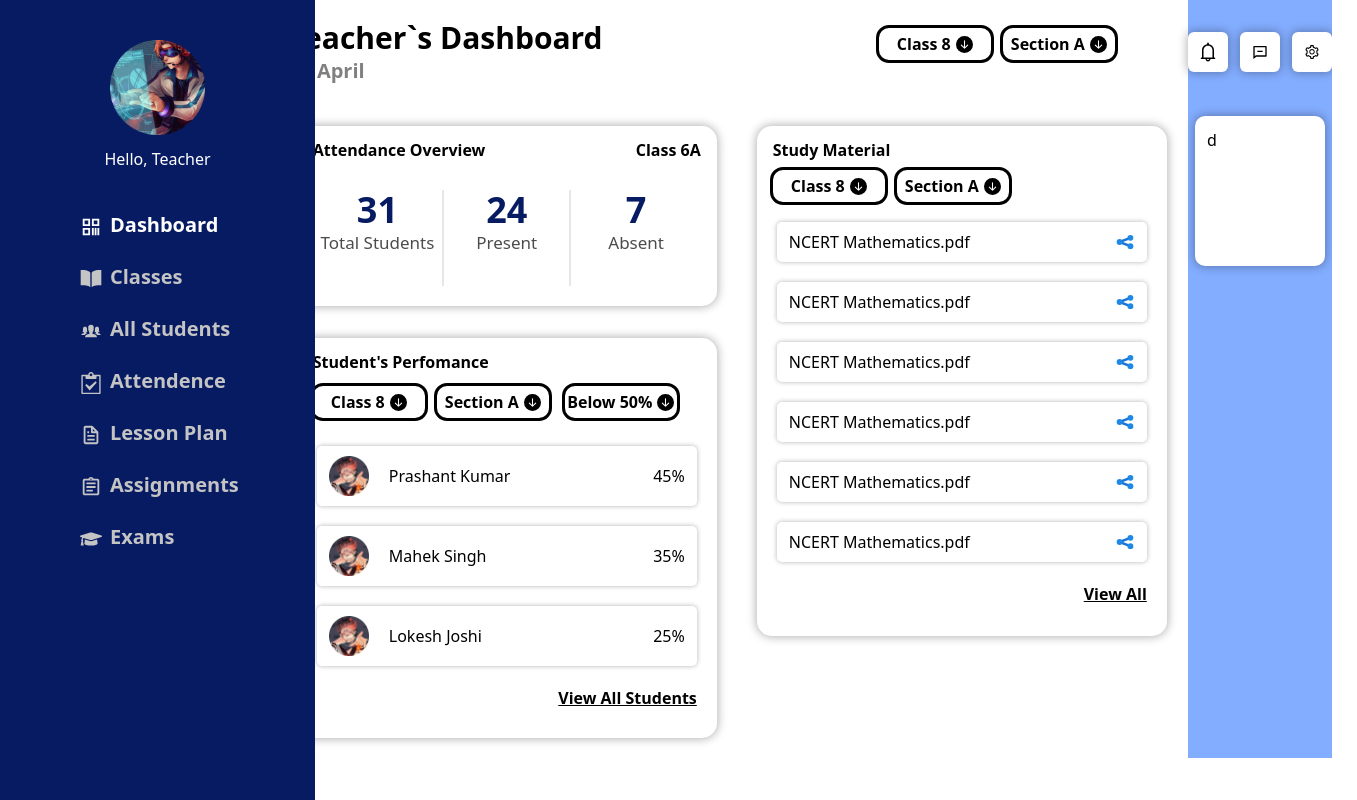
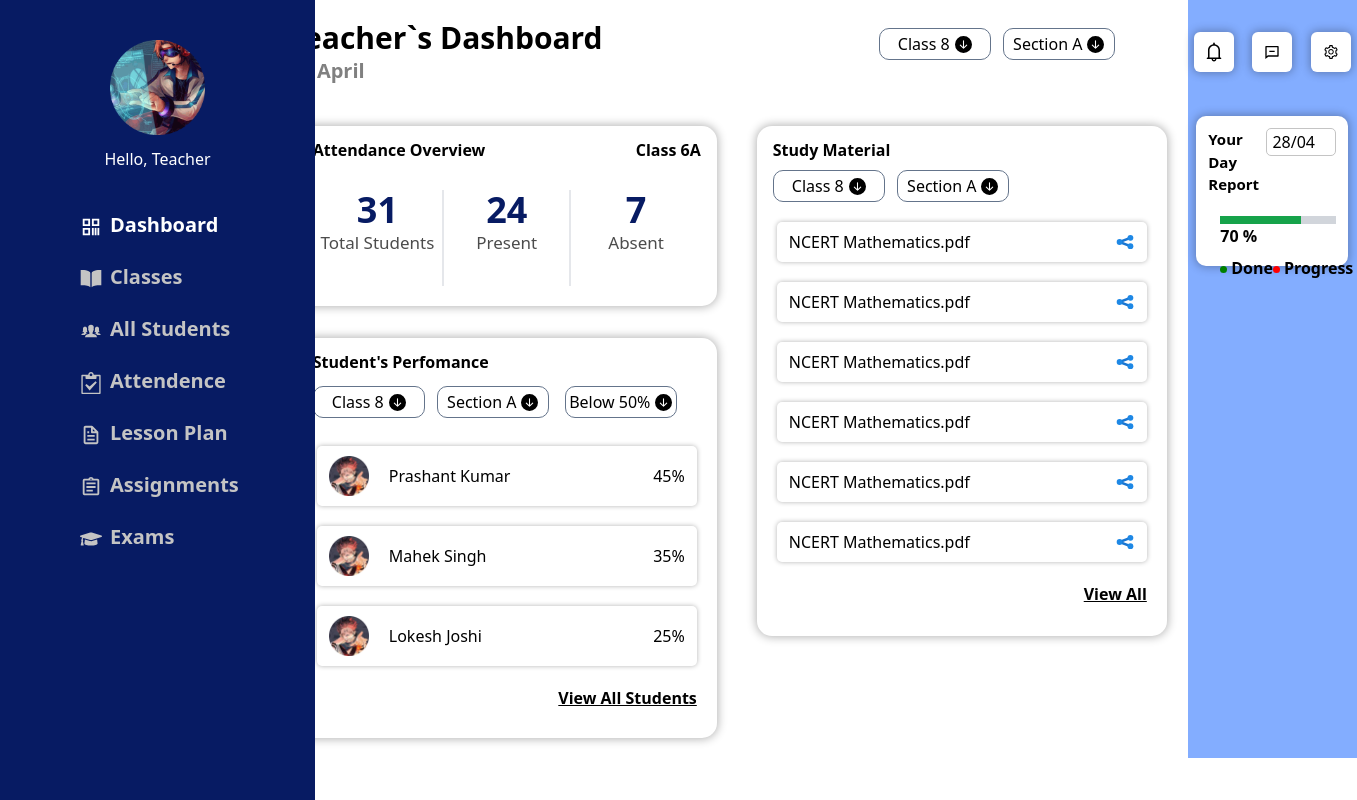
Before and after one commit to Kumar209/Dashboard, a React (Vite) app: page / in a window 1280 px wide. Shown: the whole page, 1357 px wide, since content can reach past the window. Built offline with nearby package versions, Linux system fonts and the light colour scheme.

Commit message:
added report component

```diff
--- a/package.json
+++ b/package.json
@@ -13,6 +13,7 @@
     "@headlessui/react": "^1.7.14",
     "@heroicons/react": "^2.0.17",
     "react": "^18.2.0",
+    "react-datepicker": "^4.11.0",
     "react-dom": "^18.2.0",
     "react-dropdown": "^1.11.0",
     "react-icons": "^4.8.0"
--- a/src/components/Dashboard/ButtonClass.jsx
+++ b/src/components/Dashboard/ButtonClass.jsx
@@ -8,7 +8,7 @@ const ButtonClass = ({open, setOpen, active, option1, option2, option3}) => {
   return (
     <div className="flex flex-col">
       <button
-        className="w-[7rem] h-8 flex items-center justify-center border-slate-500 outline rounded-[10px] font-bold"
+        className="w-[7rem] h-8 flex items-center justify-center border border-slate-500 rounded-[10px] font-medium"
         onClick={() => setOpen(!open)}
       >
         {activeOption}
--- a/src/components/SideContent/Report.jsx
+++ b/src/components/SideContent/Report.jsx
@@ -1,11 +1,43 @@
-import React from 'react'
+import React, { useState } from "react";
+import DatePicker from "react-datepicker";
+
+import "react-datepicker/dist/react-datepicker.css";
 
 const Report = () => {
+  const [startDate, setStartDate] = useState(new Date());
+  const progressPercentage  = 70;
+
   return (
-    <div className='shadow-3xl bg-white h-[150px] w-[90%] px-3 py-3 rounded-[10px]'>
-        d
+    <div className="shadow-3xl bg-white h-[150px] w-[90%] px-3 py-3 rounded-[10px]">
+      <div className="flex justify-around">
+        <span className="font-bold text-[15px]">Your Day Report</span>
+        <DatePicker
+          selected={startDate}
+          onChange={(date) => setStartDate(date)}
+          dateFormat="dd/MM"
+          maxDate={new Date()}
+          scrollableMonthYearDropdown
+        />
+      </div>
+
+      <div className="w-[90%] mt-5 ml-3">
+        <div className="h-2 w-full bg-gray-300">
+          <div
+            style={{ width: `${progressPercentage}%` }}
+            className={`h-full ${
+                progressPercentage < 70 ? 'bg-red-600' : 'bg-green-600'}
+            }`}
+          ></div>
+          <span className={`font-bold text-[16px] ${progressPercentage < 70 ? 'text-[red]' : 'text-[green]'}}`}>{progressPercentage} %</span>
+        </div>
+
+        <div className="mt-8 flex justify-around">
+            <span className="flex font-semibold"><div className="mt-[10px] mr-1 rounded-[50%] bg-[green] w-[7px] h-[7px]"></div> Done</span>
+            <span className="flex font-semibold"><div className="mt-[10px] mr-1 rounded-[50%] bg-[red] w-[7px] h-[7px]"></div>Progress</span>
+        </div>
+      </div>
     </div>
-  )
-}
+  );
+};
 
-export default Report
+export default Report;
--- a/src/index.css
+++ b/src/index.css
@@ -12,3 +12,21 @@ body{
     width: 100%;
     height: 100vh;
 }
+
+input{
+    width: 70px;
+    padding: 1px 5px;
+    border: 1px solid #C4C4C4;
+    border-radius: 5px;
+    background-color: transparent;
+    cursor: pointer;
+}
+
+input:focus{
+    outline: none;
+}
+
+.react-datepicker-wrapper{
+    width: 70px;
+    cursor: pointer;
+}
```
Also changed, not shown: 1 other file (tests, documents, lock files or other folders).
